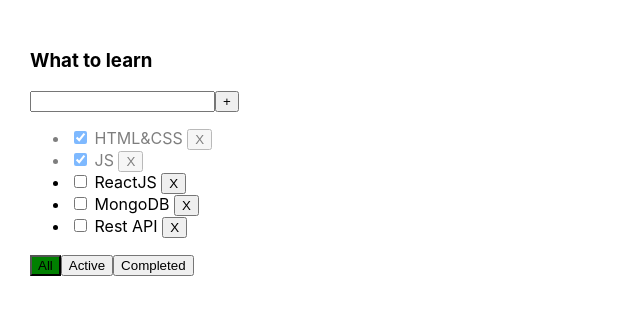
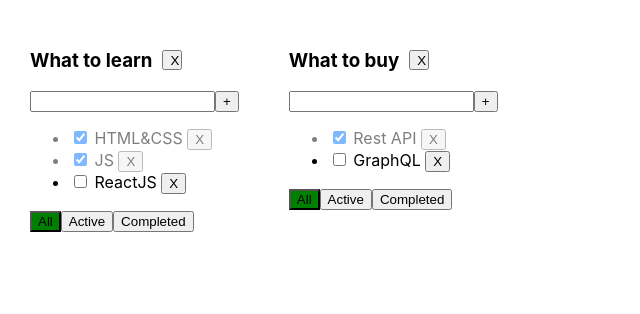
Before and after one commit to meskal1/pig_game, a React (Create React App) app: page / in a window 1280 px wide. Shown: the top 314 px of the page, without its empty margins (0-640 px from the left). Built offline with nearby package versions, Linux system fonts and the light colour scheme; the HTML template or start-up script is replaced by a standard one.

Commit message:
added_remove_todolist

```diff
--- a/src/App.tsx
+++ b/src/App.tsx
@@ -1,47 +1,84 @@
 import React, { useState } from 'react'
 import { v1 } from 'uuid'
 import './App.css'
-import { Todolist } from './Todolist'
+import { TaskType, Todolist } from './Todolist'
 
 export type FilterValuesType = 'all' | 'active' | 'completed'
+type TodolistsType = {
+  id: string
+  title: string
+  filter: string
+}
+type TasksType = {
+  [key: string]: Array<TaskType>
+}
 
 function App() {
-  console.log('render app')
-  const [tasks, setTasks] = useState([
-    { id: v1(), title: 'HTML&CSS', isDone: true },
-    { id: v1(), title: 'JS', isDone: true },
-    { id: v1(), title: 'ReactJS', isDone: false },
-    { id: v1(), title: 'MongoDB', isDone: false },
-    { id: v1(), title: 'Rest API', isDone: false },
+  let todolistID1 = v1()
+  let todolistID2 = v1()
+  let [todolists, setTodolists] = useState<Array<TodolistsType>>([
+    { id: todolistID1, title: 'What to learn', filter: 'all' },
+    { id: todolistID2, title: 'What to buy', filter: 'all' },
   ])
-  const [filterValue, setFilterValue] = useState<FilterValuesType>('all')
-  let filteredTasks = tasks
-  if (filterValue === 'all') filteredTasks = tasks
-  if (filterValue === 'active') filteredTasks = tasks.filter(taskElement => taskElement.isDone === false)
-  if (filterValue === 'completed') filteredTasks = tasks.filter(taskElement => taskElement.isDone === true)
+  let [tasks, setTasks] = useState<TasksType>({
+    [todolistID1]: [
+      { id: v1(), title: 'HTML&CSS', isDone: true },
+      { id: v1(), title: 'JS', isDone: true },
+      { id: v1(), title: 'ReactJS', isDone: false },
+    ],
+    [todolistID2]: [
+      { id: v1(), title: 'Rest API', isDone: true },
+      { id: v1(), title: 'GraphQL', isDone: false },
+    ],
+  })
 
-  const removeTask = (id: string) => {
-    setTasks(tasks.filter(taskElement => taskElement.id !== id))
-  }
-  const addTask = (title: string) => {
-    setTasks([{ id: v1(), title, isDone: false }, ...tasks])
-  }
-  const changeTaskStatus = (id: string, isDone: boolean) => {
-    setTasks(tasks.map(taskElement => (taskElement.id === id ? { ...taskElement, isDone: !isDone } : taskElement)))
+  const removeTask = (taskID: string, todolistID: string) => {
+    tasks[todolistID] = tasks[todolistID].filter(taskElement => taskElement.id !== taskID)
+    setTasks({ ...tasks })
   }
 
-  return (
-    <div className='app'>
+  const addTask = (todolistID: string, taskTitle: string) => {
+    tasks[todolistID] = [{ id: v1(), title: taskTitle, isDone: false }, ...tasks[todolistID]]
+    setTasks({ ...tasks })
+  }
+
+  const changeTaskStatus = (taskID: string, todolistID: string, isDone: boolean) => {
+    tasks[todolistID] = tasks[todolistID].map(taskElement =>
+      taskElement.id === taskID ? { ...taskElement, isDone: !isDone } : taskElement
+    )
+    setTasks({ ...tasks })
+  }
+
+  const setTaskFilterValue = (todolistID: string, filterValue: FilterValuesType) => {
+    setTodolists(todolists.map(todolist => (todolist.id === todolistID ? { ...todolist, filter: filterValue } : todolist)))
+  }
+
+  const removeTodolist = (todolistID: string) => {
+    setTodolists(todolists.filter(todolist => todolist.id !== todolistID))
+    delete tasks[todolistID]
+    setTasks({ ...tasks })
+  }
+
+  const todoLists = todolists.map(todolist => {
+    let filteredTasks = tasks[todolist.id]
+    if (todolist.filter === 'active') filteredTasks = filteredTasks.filter(taskElement => taskElement.isDone === false)
+    if (todolist.filter === 'completed') filteredTasks = filteredTasks.filter(taskElement => taskElement.isDone === true)
+    return (
       <Todolist
-        title={'What to learn'}
+        key={todolist.id}
+        todolistID={todolist.id}
+        title={todolist.title}
         tasks={filteredTasks}
         removeTask={removeTask}
         addTask={addTask}
-        filterTasks={setFilterValue}
         changeTaskStatus={changeTaskStatus}
-        filterValue={filterValue}
+        filterValue={todolist.filter}
+        filterTasks={setTaskFilterValue}
+        removeTodolist={removeTodolist}
       />
-    </div>
-  )
+    )
+  })
+
+  return <div className='app'>{todoLists}</div>
 }
 export default App
--- a/src/ToDoList.tsx
+++ b/src/ToDoList.tsx
@@ -2,25 +2,37 @@ import React, { ChangeEvent, useState, KeyboardEvent } from 'react'
 import { FilterValuesType } from './App'
 import s from './Todolist.module.scss'
 
-type TasksType = {
+export type TaskType = {
   id: string
   title: string
   isDone: boolean
 }
 type TodolistType = {
+  todolistID: string
   title: string
-  tasks: Array<TasksType>
-  removeTask: (id: string) => void
-  filterTasks: (filterValue: FilterValuesType) => void
-  addTask: (title: string) => void
-  changeTaskStatus: (id: string, isDone: boolean) => void
+  tasks: Array<TaskType>
+  removeTask: (taskID: string, todolistID: string) => void
+  filterTasks: (todolistID: string, filterValue: FilterValuesType) => void
+  addTask: (todolistID: string, taskTitle: string) => void
+  changeTaskStatus: (taskID: string, todolistID: string, isDone: boolean) => void
   filterValue: string
+  removeTodolist: (todolistID: string) => void
 }
 
-export const Todolist: React.FC<TodolistType> = ({ title, tasks, removeTask, filterTasks, addTask, changeTaskStatus, filterValue }) => {
+export const Todolist: React.FC<TodolistType> = ({
+  todolistID,
+  title,
+  tasks,
+  removeTask,
+  filterTasks,
+  addTask,
+  changeTaskStatus,
+  filterValue,
+  removeTodolist,
+}) => {
   const tasksData = tasks.map(taskElement => {
-    const onClickButtonHandler = () => removeTask(taskElement.id)
-    const onChangeInputHandler = () => changeTaskStatus(taskElement.id, taskElement.isDone)
+    const onClickButtonHandler = () => removeTask(taskElement.id, todolistID)
+    const onChangeInputHandler = () => changeTaskStatus(taskElement.id, todolistID, taskElement.isDone)
     return (
       <li key={taskElement.id} className={taskElement.isDone ? s.completed : ''}>
         <input type='checkbox' checked={taskElement.isDone} onChange={onChangeInputHandler} /> <span>{taskElement.title}</span>{' '}
@@ -30,26 +42,35 @@ export const Todolist: React.FC<TodolistType> = ({ title, tasks, removeTask, fil
   })
   const [error, setError] = useState<string | null>(null)
   const [inputValue, setInputValue] = useState<string>('')
+
   const onChangeInputHandler = (e: ChangeEvent<HTMLInputElement>) => {
     setError(null)
     setInputValue(e.currentTarget.value)
   }
+
   const onClickAddTaskHandler = () => {
     if (inputValue.trim().length !== 0) {
-      addTask(inputValue.trim())
+      addTask(todolistID, inputValue.trim())
       setInputValue('')
     } else setError('Title is required')
   }
+
   const onKeyDownAddTaskHandler = (e: KeyboardEvent<HTMLInputElement>) => {
     if (e.key === 'Enter') onClickAddTaskHandler()
   }
 
-  const onAllClickHandler = () => filterTasks('all')
-  const onActiveClickHandler = () => filterTasks('active')
-  const onCompletedClickHandler = () => filterTasks('completed')
+  const onAllClickHandler = () => filterTasks(todolistID, 'all')
+  const onActiveClickHandler = () => filterTasks(todolistID, 'active')
+  const onCompletedClickHandler = () => filterTasks(todolistID, 'completed')
+  const onClickRemoveHandler = () => removeTodolist(todolistID)
   return (
     <div>
-      <h3>{title}</h3>
+      <div style={{ display: 'flex', alignItems: 'center' }}>
+        <h3>{title}</h3>
+        <button style={{ width: '20px', height: '20px', margin: '0 0 0 10px' }} onClick={onClickRemoveHandler}>
+          X
+        </button>
+      </div>
       <div>
         <input className={error ? s.error : ''} value={inputValue} onChange={onChangeInputHandler} onKeyPress={onKeyDownAddTaskHandler} />
         <button onClick={onClickAddTaskHandler}>+</button>
```
